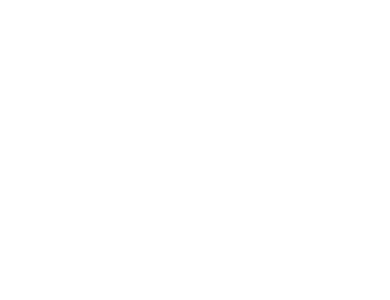
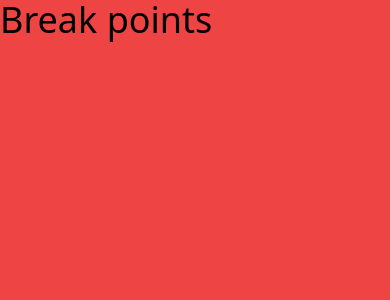
Before and after one commit to rupeshbhondave1681/React-Tailwind-Css, a React (Create React App) app: page /mediaQueryBreakPoints in a window 390 px wide. Before the commit this address had no page. Shown: the top 300 px of the page. Built offline with nearby package versions, Linux system fonts and the light colour scheme.

Commit message:
BreakPont and Media query pratical done

```diff
--- a/src/App.js
+++ b/src/App.js
@@ -5,6 +5,7 @@
 import Filters from './Pages/Filters/Filters';
 import Interactivity from './Pages/Interactivity/Interactivity';
 import ComponentButtons from './Component/ComponentButtons/ComponentButtons';
+import MediaQueryBreakPoints from './Pages/MediaQueryBreakPoints/MediaQueryBreakPoints';
 function App() {
   return (
       <Router>
@@ -13,6 +14,7 @@
         <Route path="/" element={<ComponentButtons/>}/>
           <Route path="/filters" element={<Filters />} />
           <Route path="/interactivity" element={<Interactivity/>}/>
+          <Route path="/mediaQueryBreakPoints" element={<MediaQueryBreakPoints/>}/>
         </Routes>
       </div>
     </Router>
--- a/src/Component/ComponentButtons/ComponentButtons.jsx
+++ b/src/Component/ComponentButtons/ComponentButtons.jsx
@@ -5,13 +5,15 @@
 export default function ComponentButtons() {
   return (
     <div>
-      <h1>Navigation Buttons</h1>
       <button>
         <Link to="/filters">Go to Filters</Link>
       </button>
       <button>
         <Link to="/interactivity">Go to Interactivity</Link>
       </button>
+      <button>
+        <Link to="/mediaQueryBreakPoints">Meadia Query & Break Point</Link>
+      </button>
     </div>
   );
 }
--- /dev/null
+++ b/src/Pages/MediaQueryBreakPoints/MediaQueryBreakPoints.css
@@ -0,0 +1,18 @@
+.MediaQueryBreakPoints {
+    @apply h-screen
+}
+.MediaQueryBreakPoints .block{
+     @apply bg-red-500 h-full
+            lg:bg-green-500
+            md:bg-blue-500
+            sm:bg-orange-500
+}
+.MediaQueryBreakPoints .block .text{
+    @apply text-black text-4xl
+           lg:text-slate-500
+              lg:text-5xl
+           md:text-red-600
+              md:text-7xl
+           sm:text-white
+              sm:text-3xl
+}
--- /dev/null
+++ b/src/Pages/MediaQueryBreakPoints/MediaQueryBreakPoints.jsx
@@ -0,0 +1,13 @@
+import React from 'react'
+import './MediaQueryBreakPoints.css';
+
+export default function MediaQueryBreakPoints() {
+    return (
+        <div className='MediaQueryBreakPoints'>
+            <div className='block'>
+                <h1 className='text'>Break points</h1>
+            </div>
+
+        </div>
+    )
+}
```
